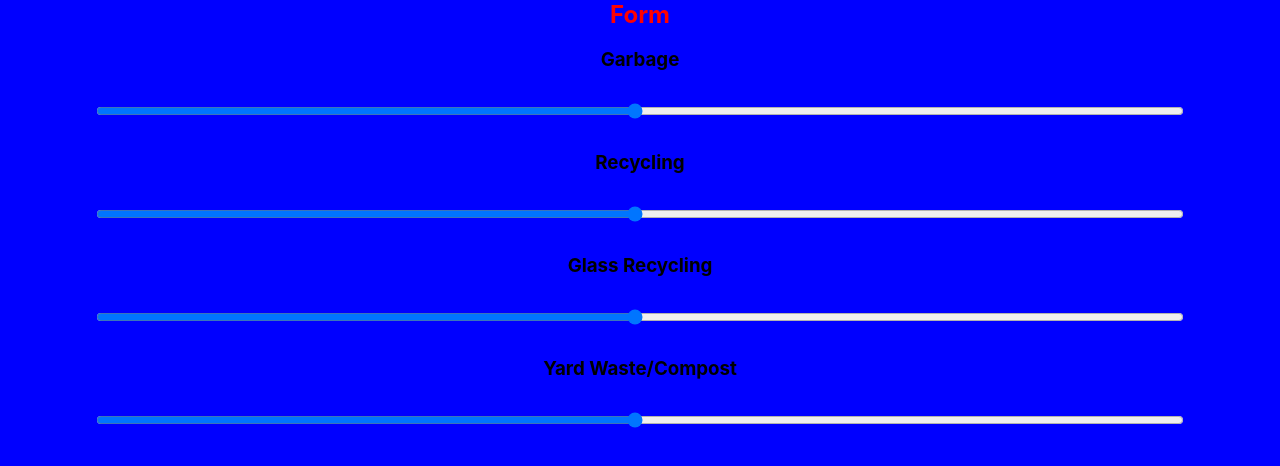
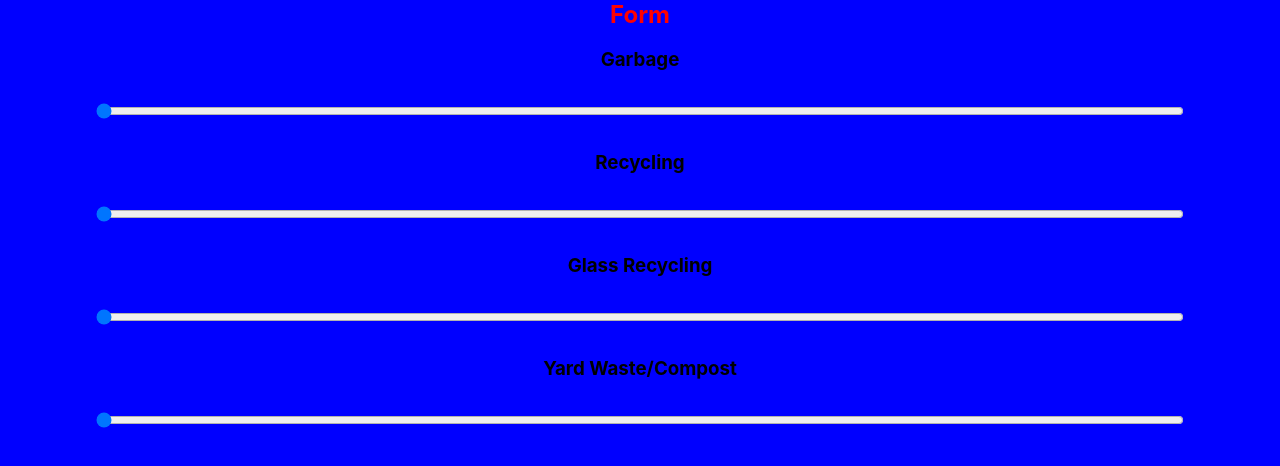
Before and after one commit to tylercorbett/app, a React (Create React App) app: page / in a window 1280 px wide. Shown: the top 466 px of the page. Built offline with nearby package versions, Linux system fonts and the light colour scheme.

Commit message:
sliders start at 0

```diff
--- a/src/components/form/Form.js
+++ b/src/components/form/Form.js
@@ -7,19 +7,19 @@ export default function Form() {
         <h2 className={styles.title}>Form</h2>
         <div>
             <h3>Garbage</h3>
-            <input type='range' className={styles.input} min='1' max='100'/>
+            <input type='range' defaultValue='0' className={styles.input} min='0' max='100'/>
         </div>
         <div>
             <h3>Recycling</h3>
-            <input type='range' className={styles.input} min='1' max='100'/>
+            <input type='range' defaultValue='0' className={styles.input} min='0' max='100'/>
         </div>
         <div>
             <h3>Glass Recycling</h3>
-            <input type='range' className={styles.input} min='1' max='100'/>
+            <input type='range' defaultValue='0' className={styles.input} min='0' max='100'/>
         </div>
         <div>
             <h3>Yard Waste/Compost</h3>
-            <input type='range' className={styles.input} min='1' max='100'/>
+            <input type='range' defaultValue='0' className={styles.input} min='0' max='100'/>
         </div>
        </div>
     )
```
